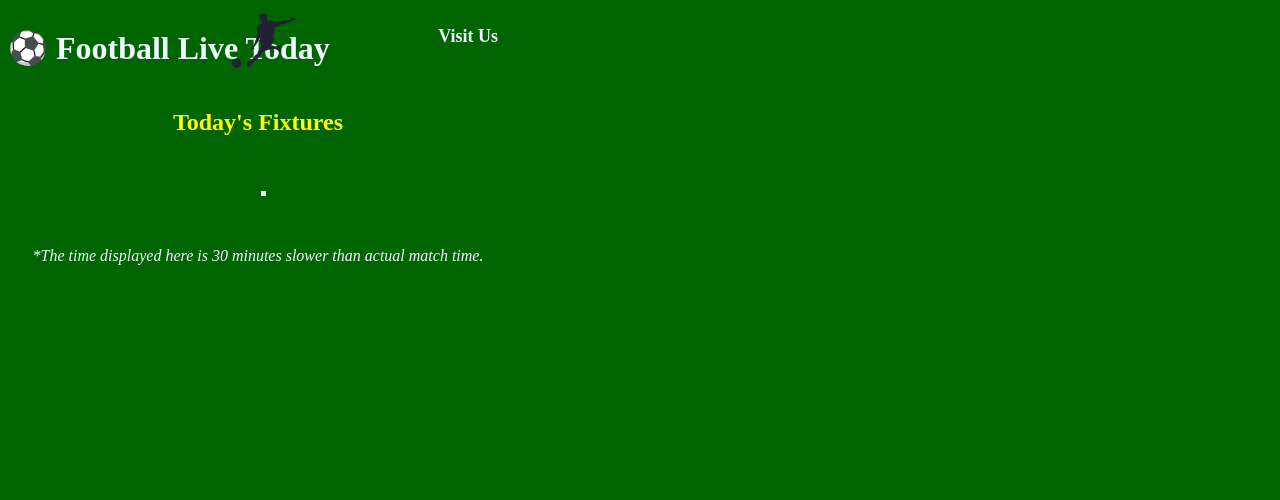
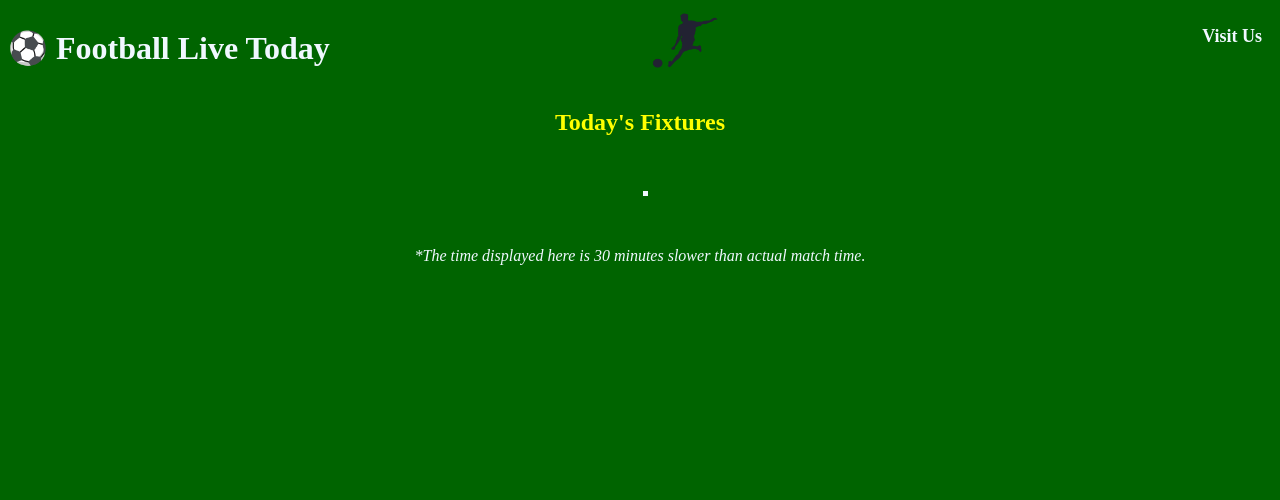
Before and after one commit to mohammedsalman03/chrome, a browser extension: page index.html in a window 1280 px wide. Drawn offline with Linux system fonts and the light colour scheme; no server answers.

Commit message:
increazed window size

```diff
--- a/index.html
+++ b/index.html
@@ -13,7 +13,7 @@
 <body>
 <div class="container">
 
-   <div class="header"><h1>⚽ Football Live Today</h1><img src="foot-ball.png" style="height:65px; width:70px"><a href="https://football-live-results.netlify.app/"><p class="link"><b>Visit Us</b></p></a></div>
+   <div class="header"><h1>⚽ Football Live Today</h1><img src="foot-ball.png" style="height:65px; width:70px"><a href="https://football-live-results.netlify.app/" target="_blank"><p class="link"><b>Visit Us</b></p></a></div>
 <h2>Today's Fixtures</h2>
 <br>
 
--- a/popup.css
+++ b/popup.css
@@ -1,8 +1,8 @@
 html, body{
     background-color: darkgreen;
     color: aliceblue;
-    height: 489px;
-    width: 500px;
+    height: 600px;
+    min-width: 800px;;
 }
 h1{
   text-align: center;
@@ -21,8 +21,8 @@ h2{
 }
 
 img{
-    position: relative;
-    left: -120px;
+    position: fixed;
+    left: 650px;
 
 }
 
```
